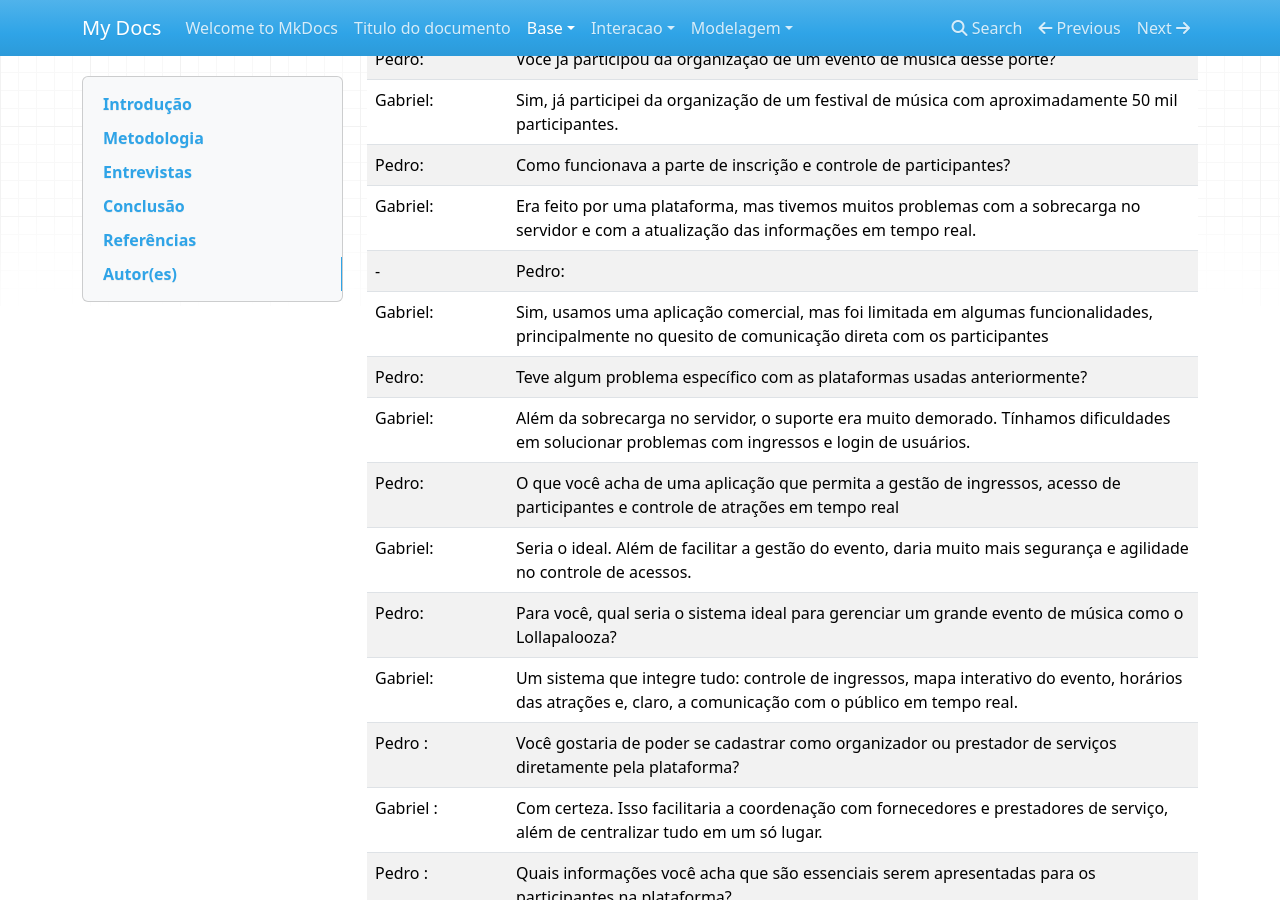
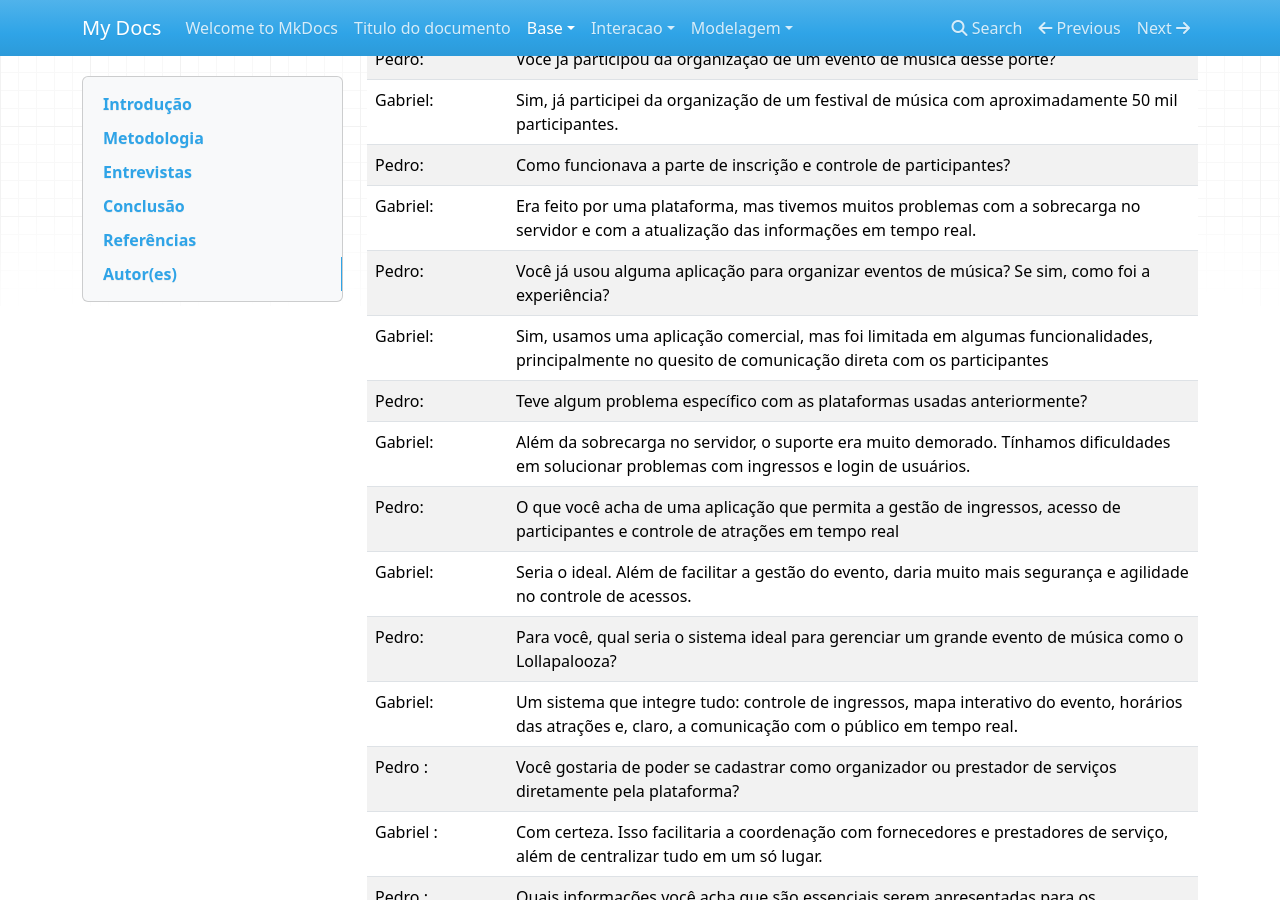
Before and after one commit to Projetos-de-Extensao/PFE_24.2_8001_II_RaveBreaking, an MkDocs documentation site: the page built from docs/base/entrevista.md, in a window 1280 px wide and 900 px high, scrolled down 1347 px. Built offline with MkDocs 1.6.1, drawn with Linux system fonts in a browser that asks for light colours; nearby versions of some CDN libraries.

Commit message:
Update entrevista.md

```diff
--- a/docs/base/entrevista.md
+++ b/docs/base/entrevista.md
@@ -54,7 +54,7 @@ Para esta entrevista optamos por seguir um modelo de entrevista aberta, onde ter
 |Gabriel:| Sim, já participei da organização de um festival de música com aproximadamente 50 mil participantes. |
 |Pedro:|Como funcionava a parte de inscrição e controle de participantes?|
 |Gabriel:|Era feito por uma plataforma, mas tivemos muitos problemas com a sobrecarga no servidor e com a atualização das informações em tempo real.|
--|Pedro:| Você já usou alguma aplicação para organizar eventos de música? Se sim, como foi a experiência?|
+|Pedro:| Você já usou alguma aplicação para organizar eventos de música? Se sim, como foi a experiência?|
 |Gabriel:| Sim, usamos uma aplicação comercial, mas foi limitada em algumas funcionalidades, principalmente no quesito de comunicação direta com os participantes|.
 |Pedro:| Teve algum problema específico com as plataformas usadas anteriormente?|
 |Gabriel:| Além da sobrecarga no servidor, o suporte era muito demorado. Tínhamos dificuldades em solucionar problemas com ingressos e login de usuários.|
```
